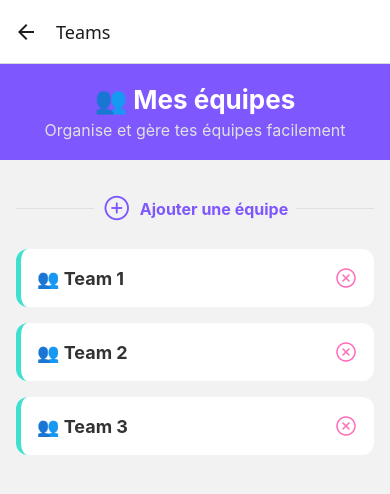
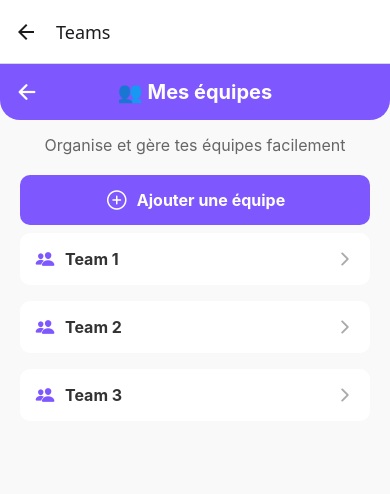
Before and after one commit to ty-mxm/calendo-app, a React Native app in the folder MyApp/: screen /Teams in a window 390 px wide. Shown: the top 494 px of the page. Built offline with nearby package versions, Linux system fonts and the light colour scheme.

Commit message:
update teams pages + add event

```diff
--- a/MyApp/src/screens/Events/AddEventScreen.tsx
+++ b/MyApp/src/screens/Events/AddEventScreen.tsx
@@ -1,50 +1,47 @@
 import React, { useState } from 'react';
-import { View, Text, TextInput, TouchableOpacity, StyleSheet } from 'react-native';
-import { useNavigation, NavigationProp } from '@react-navigation/native';
-import { FontAwesome5, MaterialIcons } from '@expo/vector-icons';
-
-// Définition des paramètres de navigation
-type RootStackParamList = {
-  Home: { newEvent?: { name: string; address: string; date: string; startTime: string; endTime: string; category: string } };
-};
+import {
+  View,
+  Text,
+  TextInput,
+  TouchableOpacity,
+  StyleSheet,
+  Modal,
+  FlatList,
+} from 'react-native';
+import { MaterialIcons, FontAwesome5, AntDesign } from '@expo/vector-icons';
 
 export default function AddEventScreen() {
   const [eventName, setEventName] = useState('');
-  const [address, setAddress] = useState('');
-  const [date, setDate] = useState('');
-  const [startTime, setStartTime] = useState('');
-  const [endTime, setEndTime] = useState('');
+  const [team, setTeam] = useState('');
+  const [bucketlist, setBucketlist] = useState('');
   const [category, setCategory] = useState('');
-  const navigation = useNavigation<NavigationProp<RootStackParamList>>();
+  const [isTeamModalVisible, setIsTeamModalVisible] = useState(false);
+
+  const teams = ['Team 1', 'Team 2', 'Team 3']; // Exemple de liste d'équipes
+
+  // Fonction pour choisir une équipe
+  const handleSelectTeam = (selectedTeam: string) => {
+    setTeam(selectedTeam);
+    setIsTeamModalVisible(false); // Fermer la popup
+  };
 
   const handleCreateEvent = () => {
-    if (eventName.trim()) {
-      const newEvent = {
-        name: eventName,
-        address,
-        date,
-        startTime,
-        endTime,
-        category,
-      };
+    if (!eventName || !team || !bucketlist || !category) {
+      alert('Veuillez remplir tous les champs');
+      return;
+    }
 
-      // Redirection vers la page Home avec l'événement
-      navigation.navigate('Home', { newEvent });
-      setEventName('');
-      setAddress('');
-      setDate('');
-      setStartTime('');
-      setEndTime('');
-      setCategory('');
-    }
+    console.log({ eventName, team, bucketlist, category });
+    alert('Événement créé avec succès !');
   };
 
   return (
     <View style={styles.container}>
       <Text style={styles.title}>Créer un nouvel événement</Text>
 
+      {/* Nom de l'événement */}
       <View style={styles.inputContainer}>
-        <MaterialIcons name="event" size={24} color="#40E0D0" style={styles.icon} />
+        <MaterialIcons name="event" size={24} color="#40E0D0" />
         <TextInput
           style={styles.input}
           placeholder="Nom de l'événement*"
@@ -53,76 +50,92 @@ export default function AddEventScreen() {
         />
       </View>
 
+      {/* Groupe sélectionné */}
       <View style={styles.inputContainer}>
-        <MaterialIcons name="location-on" size={24} color="#FF69B4" style={styles.icon} />
+        <MaterialIcons name="group" size={24} color="#FF69B4" />
         <TextInput
           style={styles.input}
-          placeholder="Adresse"
-          value={address}
-          onChangeText={setAddress}
+          placeholder="Ajouter un groupe"
+          value={team}
+          editable={false}
+        />
+        <TouchableOpacity onPress={() => setIsTeamModalVisible(true)}>
+          <AntDesign name="pluscircle" size={24} color="#7F57FF" />
+        </TouchableOpacity>
+      </View>
+
+      {/* Ajouter une Bucketlist */}
+      <View style={styles.inputContainer}>
+        <FontAwesome5 name="list-alt" size={20} color="#FFA500" />
+        <TextInput
+          style={styles.input}
+          placeholder="Ajouter une Bucketlist"
+          value={bucketlist}
+          onChangeText={setBucketlist}
         />
       </View>
 
+      {/* Catégorie */}
       <View style={styles.inputContainer}>
-        <FontAwesome5 name="calendar-alt" size={20} color="#FFA500" style={styles.icon} />
+        <MaterialIcons name="category" size={24} color="#87CEEB" />
         <TextInput
           style={styles.input}
-          placeholder="Date"
-          value={date}
-          onChangeText={setDate}
-        />
-      </View>
-
-      <View style={styles.timeContainer}>
-        <View style={[styles.inputContainer, styles.timeInputContainer]}>
-          <FontAwesome5 name="clock" size={20} color="#7F57FF" style={styles.icon} />
-          <TextInput
-            style={styles.input}
-            placeholder="Heure de début"
-            value={startTime}
-            onChangeText={setStartTime}
-          />
-        </View>
-        <View style={[styles.inputContainer, styles.timeInputContainer]}>
-          <FontAwesome5 name="clock" size={20} color="#7F57FF" style={styles.icon} />
-          <TextInput
-            style={styles.input}
-            placeholder="Heure de fin"
-            value={endTime}
-            onChangeText={setEndTime}
-          />
-        </View>
-      </View>
-
-      <View style={styles.inputContainer}>
-        <MaterialIcons name="category" size={24} color="#87CEEB" style={styles.icon} />
-        <TextInput
-          style={styles.input}
-          placeholder="Catégorie"
+          placeholder="Catégorie*"
           value={category}
           onChangeText={setCategory}
         />
       </View>
 
+      {/* Bouton Créer l'événement */}
       <TouchableOpacity style={styles.createButton} onPress={handleCreateEvent}>
         <Text style={styles.createButtonText}>Créer l'événement</Text>
       </TouchableOpacity>
+
+      {/* Popup pour sélectionner une équipe */}
+      <Modal
+        visible={isTeamModalVisible}
+        animationType="slide"
+        transparent={true}
+        onRequestClose={() => setIsTeamModalVisible(false)}
+      >
+        <View style={styles.modalContainer}>
+          <View style={styles.modalContent}>
+            <Text style={styles.modalTitle}>Choisir une équipe</Text>
+
+            <FlatList
+              data={teams}
+              keyExtractor={(item) => item}
+              renderItem={({ item }) => (
+                <TouchableOpacity
+                  style={styles.teamOption}
+                  onPress={() => handleSelectTeam(item)}
+                >
+                  <Text style={styles.teamName}>{item}</Text>
+                </TouchableOpacity>
+              )}
+            />
+
+            <TouchableOpacity
+              style={styles.closeButton}
+              onPress={() => setIsTeamModalVisible(false)}
+            >
+              <Text style={styles.closeButtonText}>Fermer</Text>
+            </TouchableOpacity>
+          </View>
+        </View>
+      </Modal>
     </View>
   );
 }
 
 const styles = StyleSheet.create({
-  container: {
-    flex: 1,
-    backgroundColor: '#F5F5F5',
-    padding: 20,
-  },
+  container: { flex: 1, backgroundColor: '#F5F5F5', padding: 20 },
   title: {
     fontSize: 26,
     fontWeight: 'bold',
+    color: '#333',
     marginBottom: 20,
     textAlign: 'center',
-    color: '#333',
   },
   inputContainer: {
     flexDirection: 'row',
@@ -132,32 +145,47 @@ const styles = StyleSheet.create({
     padding: 10,
     marginBottom: 15,
   },
-  icon: {
-    marginRight: 10,
-  },
-  input: {
-    flex: 1,
-    fontSize: 16,
-    color: '#333',
-  },
-  timeContainer: {
-    flexDirection: 'row',
-    justifyContent: 'space-between',
-  },
-  timeInputContainer: {
-    flex: 1,
-    marginHorizontal: 5,
-  },
+  input: { flex: 1, fontSize: 16, marginLeft: 10, color: '#333' },
   createButton: {
     backgroundColor: '#7F57FF',
     padding: 15,
     borderRadius: 10,
     marginTop: 20,
   },
-  createButtonText: {
-    color: '#FFF',
-    fontSize: 18,
+  createButtonText: { color: '#FFF', fontSize: 18, textAlign: 'center', fontWeight: 'bold' },
+
+  // Modal styles
+  modalContainer: {
+    flex: 1,
+    justifyContent: 'center',
+    alignItems: 'center',
+    backgroundColor: 'rgba(0, 0, 0, 0.5)',
+  },
+  modalContent: {
+    backgroundColor: '#FFF',
+    width: '90%',
+    borderRadius: 10,
+    padding: 20,
+  },
+  modalTitle: {
+    fontSize: 20,
+    fontWeight: 'bold',
+    marginBottom: 10,
     textAlign: 'center',
-    fontWeight: 'bold',
+    color: '#333',
   },
+  teamOption: {
+    padding: 15,
+    borderBottomWidth: 1,
+    borderBottomColor: '#E0E0E0',
+  },
+  teamName: { fontSize: 16, color: '#333', textAlign: 'center' },
+  closeButton: {
+    marginTop: 10,
+    backgroundColor: '#FF6C6C',
+    padding: 10,
+    borderRadius: 10,
+    alignItems: 'center',
+  },
+  closeButtonText: { color: '#FFF', fontWeight: 'bold', fontSize: 16 },
 });
--- a/MyApp/src/screens/Events/EditEventScreen.tsx
+++ b/MyApp/src/screens/Events/EditEventScreen.tsx
@@ -37,11 +37,6 @@ export default function EditEventScreen() {
       routes: [{ name: 'Main', params: { screen: 'Home' } }],
     });
   };
-
-
-
-
-
 
   return (
     <View style={styles.container}>
--- a/MyApp/src/screens/Home/HomeScreen.tsx
+++ b/MyApp/src/screens/Home/HomeScreen.tsx
@@ -35,7 +35,7 @@ export default function HomeScreen() {
 
   const renderEventCard = ({ item }: { item: Event }) => (
     <TouchableOpacity
-      onPress={() => navigation.navigate('EventDetails', { event: item })}
+      onPress={() => navigation.navigate('EventDetails', { eventName: item.title, team: '', bucketlist: '', category: item.category })}
     >
       {renderEvent(item)}
     </TouchableOpacity>
@@ -82,7 +82,7 @@ export default function HomeScreen() {
             <View style={styles.separatorLine} />
             <TouchableOpacity
               style={styles.addButton}
-              onPress={() => navigation.navigate('AddEvent')}
+              onPress={() => navigation.navigate('AddEvent' as never)}
             >
               <Ionicons name="add-circle-outline" size={30} color="#7F57FF" />
               <Text style={styles.addButtonText}>Ajouter un événement</Text>
--- a/MyApp/src/screens/Teams/TeamDetailsScreen.tsx
+++ b/MyApp/src/screens/Teams/TeamDetailsScreen.tsx
@@ -1,131 +1,131 @@
 import React, { useState } from 'react';
-import { View, Text, TextInput, TouchableOpacity, StyleSheet, FlatList } from 'react-native';
-import { useNavigation } from '@react-navigation/native';
+import { View, Text, TextInput, TouchableOpacity, FlatList, StyleSheet, Alert } from 'react-native';
 import { Ionicons } from '@expo/vector-icons';
+import { useNavigation, useRoute, RouteProp } from '@react-navigation/native';
+import { RootStackParamList } from '../../../types';
+
+// Typage des paramètres de la route
+type TeamDetailsRouteProp = RouteProp<RootStackParamList, 'TeamDetails'>;
 
 export default function TeamDetailsScreen() {
-  const [memberName, setMemberName] = useState('');
-  const [members, setMembers] = useState(['Sofia K', 'Yanis Y', 'Ty', 'Bri']);
   const navigation = useNavigation();
+  const route = useRoute<TeamDetailsRouteProp>();
+  const { teamName } = route.params;
+
+  // Liste des membres d'une équipe
+  const [members, setMembers] = useState<string[]>(['Sofia K', 'Yanis Y', 'Ty', 'Bri']);
+  const [newMember, setNewMember] = useState<string>('');
 
   // Ajouter un membre
   const addMember = () => {
-    if (memberName.trim()) {
-      setMembers([...members, memberName]);
-      setMemberName('');
+    if (newMember.trim() === '') {
+      Alert.alert('Erreur', 'Veuillez entrer un nom valide.');
+      return;
     }
+    setMembers([...members, newMember.trim()]);
+    setNewMember('');
   };
 
   // Supprimer un membre
   const removeMember = (name: string) => {
-    setMembers(members.filter((member) => member !== name));
+    Alert.alert(
+      'Supprimer un membre',
+      `Voulez-vous vraiment supprimer ${name} de l'équipe ?`,
+      [
+        { text: 'Annuler', style: 'cancel' },
+        {
+          text: 'Supprimer',
+          onPress: () => setMembers(members.filter((member) => member !== name)),
+        },
+      ]
+    );
   };
 
   return (
+    <View style={styles.container}>
+      {/* En-tête */}
+      <Text style={styles.title}>👥 {teamName}</Text>
+      <Text style={styles.subtitle}>Gère les membres de cette équipe</Text>
+
+      {/* Champ pour ajouter un membre */}
+      <View style={styles.inputContainer}>
+        <TextInput
+          style={styles.input}
+          placeholder="Ajouter un membre"
+          value={newMember}
+          onChangeText={setNewMember}
+        />
+        <TouchableOpacity style={styles.addButton} onPress={addMember}>
+          <Text style={styles.addButtonText}>Ajouter</Text>
+        </TouchableOpacity>
+      </View>
+
+      {/* Liste des membres */}
       <FlatList
         data={members}
         keyExtractor={(item) => item}
-      ListHeaderComponent={() => (
-        <>
-          {/* En-tête stylisé */}
-          <View style={styles.header}>
-            <Text style={styles.title}>👥 Gérer l'équipe</Text>
-            <Text style={styles.subtitle}>Ajoute ou retire des membres</Text>
-          </View>
-
-          {/* Champ d'entrée pour ajouter un membre */}
-          <View style={styles.inputContainer}>
-            <TextInput
-              style={styles.input}
-              placeholder="Nom du membre"
-              value={memberName}
-              onChangeText={setMemberName}
-            />
-            <TouchableOpacity style={styles.addButton} onPress={addMember}>
-              <Text style={styles.addButtonText}>➕ Ajouter</Text>
-            </TouchableOpacity>
-          </View>
-
-          {/* Séparateur */}
-          <View style={styles.separatorLine} />
-        </>
-      )}
         renderItem={({ item }) => (
           <View style={styles.memberContainer}>
             <Text style={styles.memberName}>👤 {item}</Text>
             <TouchableOpacity onPress={() => removeMember(item)}>
-        <Ionicons name="close-circle-outline" size={24} color="#FF6C6C" />
+              <Ionicons name="close-circle" size={24} color="#FF6C6C" />
             </TouchableOpacity>
           </View>
         )}
-      ListEmptyComponent={() => (
-        <Text style={styles.emptyText}>Aucun membre dans l'équipe pour le moment.</Text>
-      )}
-      ListFooterComponent={() => (
-        <TouchableOpacity
-          style={styles.confirmButton}
-          onPress={() => navigation.goBack()}
-        >
-          <Text style={styles.confirmButtonText}>Confirmer</Text>
+        ListEmptyComponent={
+          <Text style={styles.emptyText}>Aucun membre dans cette équipe.</Text>
+        }
+      />
+
+      {/* Bouton pour revenir */}
+      <TouchableOpacity style={styles.goBackButton} onPress={() => navigation.goBack()}>
+        <Text style={styles.goBackButtonText}>Retour</Text>
       </TouchableOpacity>
-      )}
-      contentContainerStyle={styles.contentContainer}
-    />
+    </View>
   );
 }
 
 const styles = StyleSheet.create({
-  contentContainer: {
-    paddingBottom: 30,
-    paddingHorizontal: 20,
-    backgroundColor: '#F5F5F5',
-  },
-  header: {
-    alignItems: 'center',
-    marginVertical: 20,
+  container: {
+    flex: 1,
+    backgroundColor: '#F9F9F9',
+    padding: 20,
   },
   title: {
     fontSize: 26,
     fontWeight: 'bold',
     color: '#7F57FF',
+    textAlign: 'center',
+    marginBottom: 10,
   },
   subtitle: {
     fontSize: 16,
     color: '#666',
-    marginTop: 5,
+    textAlign: 'center',
+    marginBottom: 20,
   },
   inputContainer: {
     flexDirection: 'row',
     alignItems: 'center',
-    justifyContent: 'space-between',
-    marginBottom: 10,
+    backgroundColor: '#EFEFEF',
+    borderRadius: 10,
+    padding: 10,
+    marginBottom: 20,
   },
   input: {
     flex: 1,
-    backgroundColor: '#FFF',
-    borderColor: '#DDD',
-    borderWidth: 1,
-    padding: 10,
-    borderRadius: 8,
     fontSize: 16,
     marginRight: 10,
+    color: '#333',
   },
   addButton: {
     backgroundColor: '#40E0D0',
-    paddingVertical: 10,
-    paddingHorizontal: 15,
+    padding: 10,
     borderRadius: 8,
-    elevation: 2,
   },
   addButtonText: {
     color: '#FFF',
     fontWeight: 'bold',
-    fontSize: 16,
-  },
-  separatorLine: {
-    height: 1,
-    backgroundColor: '#E0E0E0',
-    marginVertical: 10,
   },
   memberContainer: {
     flexDirection: 'row',
@@ -133,35 +133,29 @@ const styles = StyleSheet.create({
     alignItems: 'center',
     backgroundColor: '#FFF',
     padding: 15,
-    borderRadius: 8,
+    borderRadius: 10,
     marginBottom: 10,
-    elevation: 2,
+    elevation: 1,
   },
   memberName: {
     fontSize: 16,
     fontWeight: 'bold',
     color: '#333',
   },
-  removeText: {
-    color: '#FF6CB8',
-    fontSize: 16,
-    fontWeight: 'bold',
-  },
   emptyText: {
-    textAlign: 'center',
     fontSize: 16,
     color: '#999',
+    textAlign: 'center',
     marginTop: 20,
   },
-  confirmButton: {
+  goBackButton: {
     backgroundColor: '#FFA500',
-    paddingVertical: 15,
-    borderRadius: 8,
+    padding: 15,
+    borderRadius: 10,
     alignItems: 'center',
     marginTop: 20,
-    elevation: 2,
   },
-  confirmButtonText: {
+  goBackButtonText: {
     color: '#FFF',
     fontWeight: 'bold',
     fontSize: 16,
--- a/MyApp/src/screens/Teams/TeamsScreen.tsx
+++ b/MyApp/src/screens/Teams/TeamsScreen.tsx
@@ -1,107 +1,115 @@
-import React, { useState, useEffect } from 'react';
-import { View, Text, TouchableOpacity, StyleSheet, FlatList } from 'react-native';
-import { useNavigation, useRoute, RouteProp, NavigationProp } from '@react-navigation/native';
+import React, { useState } from 'react';
+import { View, Text, TouchableOpacity, FlatList, StyleSheet } from 'react-native';
+import { useNavigation } from '@react-navigation/native';
 import { Ionicons } from '@expo/vector-icons';
 
-// Définition des paramètres de navigation
-type RootStackParamList = {
-  Teams: { newTeam?: string };
-  TeamDetails: { teamName: string };
-  AddTeam: undefined; // Écran pour ajouter une équipe
-};
+export default function TeamsScreen({ route }: { route: { params?: { newTeam?: string } } }) {
+  const [teams, setTeams] = useState(['Team 1', 'Team 2', 'Team 3']);
+  const navigation = useNavigation();
 
-type TeamsRouteProp = RouteProp<RootStackParamList, 'Teams'>;
-type NavigationPropType = NavigationProp<RootStackParamList>;
+  // Récupérer une nouvelle équipe ajoutée
+  if (route.params?.newTeam) {
+    if (!teams.includes(route.params.newTeam)) {
+      setTeams([...teams, route.params.newTeam]);
+    }
+  }
 
-export default function TeamsScreen() {
-  const navigation = useNavigation<NavigationPropType>();
-  const route = useRoute<TeamsRouteProp>();
-
-  const [teams, setTeams] = useState<string[]>(['Team 1', 'Team 2', 'Team 3']);
-
-  // Ajouter la nouvelle équipe reçue de AddTeamScreen
-  useEffect(() => {
-    const newTeam = route.params?.newTeam;
-    if (newTeam) {
-      setTeams((prevTeams) => [...prevTeams, newTeam]);
-    }
-  }, [route.params?.newTeam]);
-
-  // Fonction pour supprimer une équipe
-  const removeTeam = (teamName: string) => {
-    setTeams((prevTeams) => prevTeams.filter((team) => team !== teamName));
+  const handleTeamDetails = (team: string) => {
+    navigation.navigate('TeamDetails', { teamName: team });
   };
 
-  const renderTeamCard = ({ item }: { item: string }) => (
-    <View style={styles.teamCard}>
-      <TouchableOpacity style={{ flex: 1 }} onPress={() => navigation.navigate('TeamDetails', { teamName: item })}>
-        <Text style={styles.teamTitle}>👥 {item}</Text>
+  return (
+    <View style={styles.container}>
+      {/* Header */}
+      <View style={styles.header}>
+        <TouchableOpacity onPress={() => navigation.goBack()}>
+          <Ionicons name="arrow-back" size={24} color="#FFF" />
+        </TouchableOpacity>
+        <Text style={styles.headerTitle}>👥 Mes équipes</Text>
+        <View style={{ width: 24 }} /> {/* Espacement pour équilibrer */}
+      </View>
+
+      {/* Sous-titre */}
+      <Text style={styles.subtitle}>Organise et gère tes équipes facilement</Text>
+
+      {/* Ajouter une équipe */}
+      <TouchableOpacity
+        style={styles.addButton}
+        onPress={() => navigation.navigate('AddTeam' as never)}
+      >
+        <Ionicons name="add-circle-outline" size={24} color="#FFF" />
+        <Text style={styles.addButtonText}>Ajouter une équipe</Text>
       </TouchableOpacity>
-      <TouchableOpacity onPress={() => removeTeam(item)}>
-        <Ionicons name="close-circle-outline" size={24} color="#FF6CB8" />
-      </TouchableOpacity>
+
+      {/* Liste des équipes */}
+      <FlatList
+        data={teams}
+        keyExtractor={(item) => item}
+        renderItem={({ item }) => (
+          <TouchableOpacity
+            style={styles.teamContainer}
+            onPress={() => handleTeamDetails(item)}
+          >
+            <View style={styles.teamInfo}>
+              <Ionicons name="people" size={20} color="#7F57FF" />
+              <Text style={styles.teamName}>{item}</Text> {/* Rendu du texte */}
+            </View>
+            <Ionicons name="chevron-forward" size={20} color="#AAA" />
+          </TouchableOpacity>
+        )}
+        contentContainerStyle={styles.listContent}
+      />
     </View>
-  );
-
-  return (
-    <FlatList
-      data={teams}
-      keyExtractor={(item, index) => index.toString()}
-      ListHeaderComponent={() => (
-        <>
-          <View style={styles.header}>
-            <Text style={styles.headerTitle}>👥 Mes équipes</Text>
-            <Text style={styles.headerSubtitle}>Organise et gère tes équipes facilement</Text>
-          </View>
-          <View style={styles.separatorContainer}>
-            <View style={styles.separatorLine} />
-            <TouchableOpacity
-              style={styles.addButton}
-              onPress={() => navigation.navigate('AddTeam')} // Navigue vers AddTeamScreen
-            >
-              <Ionicons name="add-circle-outline" size={30} color="#7F57FF" />
-              <Text style={styles.addButtonText}>Ajouter une équipe</Text>
-            </TouchableOpacity>
-            <View style={styles.separatorLine} />
-          </View>
-        </>
-      )}
-      renderItem={renderTeamCard}
-      ListEmptyComponent={() => (
-        <Text style={styles.emptyText}>Aucune équipe pour le moment. Crée ta première équipe !</Text>
-      )}
-      contentContainerStyle={styles.contentContainer}
-    />
   );
 }
 
 const styles = StyleSheet.create({
-  contentContainer: { paddingBottom: 80 },
-  header: { alignItems: 'center', paddingVertical: 20, backgroundColor: '#7F57FF', marginBottom: 16 },
-  headerTitle: { fontSize: 26, fontWeight: 'bold', color: '#FFF' },
-  headerSubtitle: { fontSize: 16, color: '#E0E0E0', marginTop: 5 },
-  separatorContainer: {
+  container: { flex: 1, backgroundColor: '#F9F9F9' },
+  header: {
+    flexDirection: 'row',
+    alignItems: 'center',
+    justifyContent: 'space-between',
+    backgroundColor: '#7F57FF',
+    paddingHorizontal: 15,
+    paddingVertical: 15,
+    borderBottomLeftRadius: 20,
+    borderBottomRightRadius: 20,
+  },
+  headerTitle: { fontSize: 20, fontWeight: 'bold', color: '#FFF' },
+  subtitle: {
+    fontSize: 16,
+    color: '#666',
+    textAlign: 'center',
+    marginTop: 15,
+    marginBottom: 20,
+  },
+  addButton: {
     flexDirection: 'row',
     alignItems: 'center',
     justifyContent: 'center',
-    marginVertical: 16,
-    paddingHorizontal: 16,
+    marginHorizontal: 20,
+    padding: 12,
+    backgroundColor: '#7F57FF',
+    borderRadius: 10,
   },
-  separatorLine: { flex: 1, height: 1, backgroundColor: '#E0E0E0' },
-  addButton: { flexDirection: 'row', alignItems: 'center', marginHorizontal: 8 },
-  addButtonText: { fontSize: 16, fontWeight: 'bold', color: '#7F57FF', marginLeft: 8 },
-  teamCard: {
+  addButtonText: {
+    color: '#FFF',
+    fontWeight: 'bold',
+    fontSize: 16,
+    marginLeft: 8,
+  },
+  teamContainer: {
     flexDirection: 'row',
+    justifyContent: 'space-between',
+    alignItems: 'center',
     backgroundColor: '#FFF',
-    padding: 16,
+    padding: 15,
+    marginHorizontal: 20,
     marginVertical: 8,
-    borderRadius: 12,
-    borderLeftWidth: 5,
-    borderLeftColor: '#40E0D0',
+    borderRadius: 10,
     elevation: 2,
-    marginHorizontal: 16,
-    alignItems: 'center',
   },
-  teamTitle: { fontSize: 18, fontWeight: 'bold', color: '#333' },
-  emptyText: { textAlign: 'center', fontSize: 16, color: '#999', marginTop: 20 },
+  teamInfo: { flexDirection: 'row', alignItems: 'center' },
+  teamName: { marginLeft: 10, fontSize: 16, fontWeight: 'bold', color: '#333' },
+  listContent: { paddingBottom: 30 },
 });
```
Also changed, not shown: MyApp/src/screens/Events/EventDetailsScreen.tsx (+17 -7 lines), MyApp/types.ts (+5 -6 lines). Lines whose indentation alone changed are shown as unchanged.
